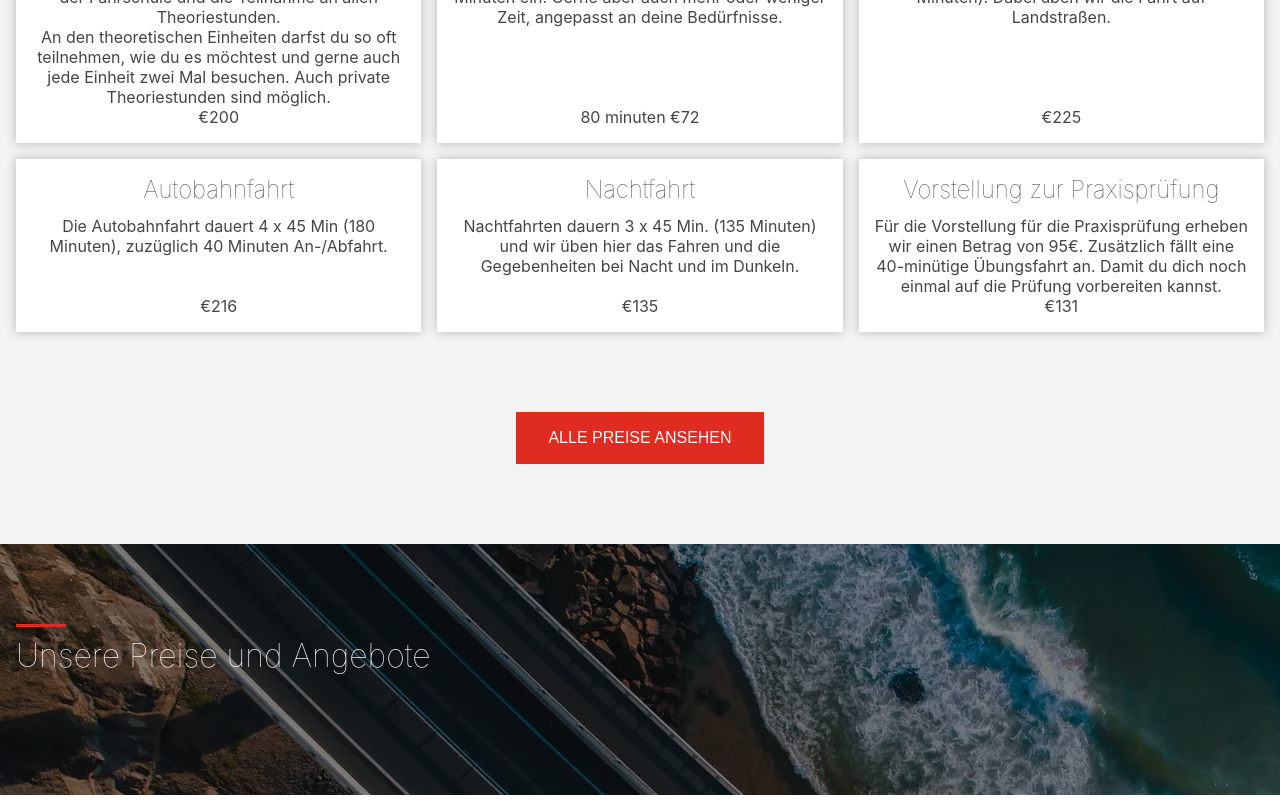
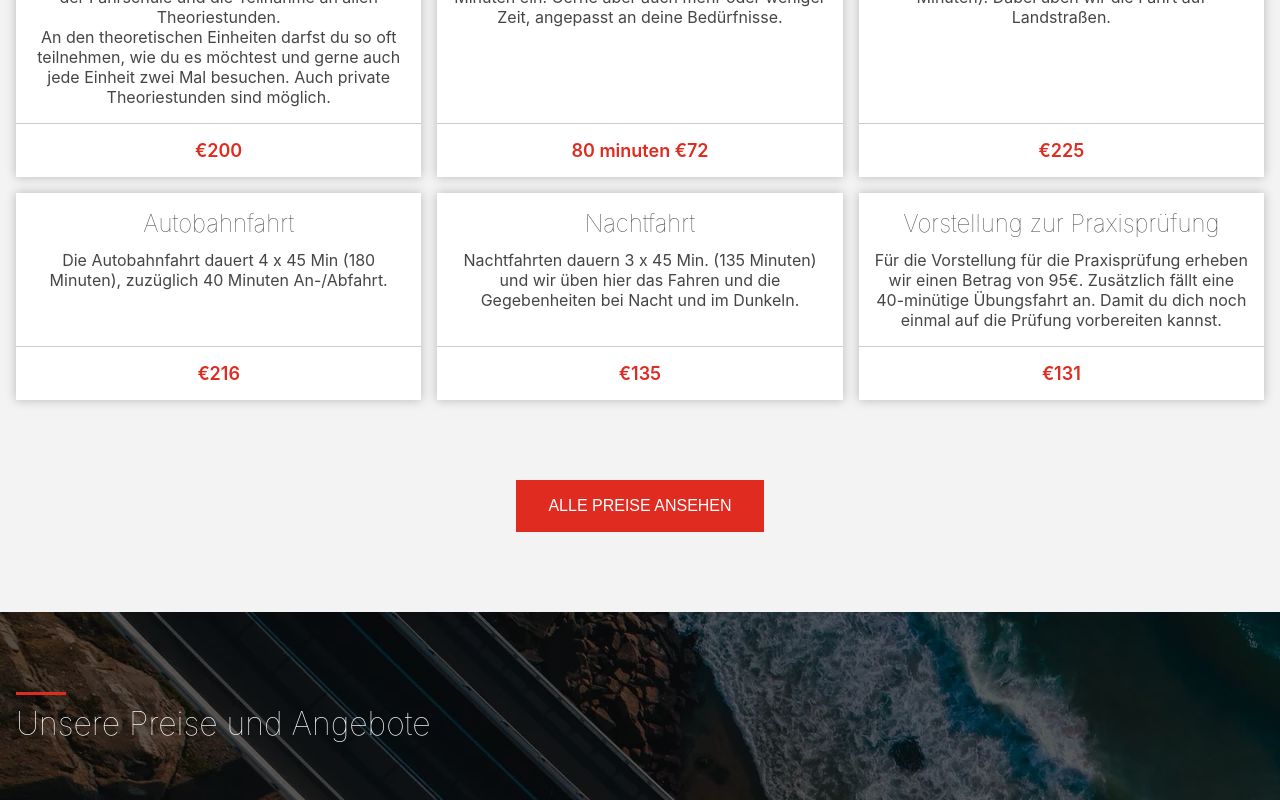
Before and after one commit to Zdobnov/fahrschule, a React (Create React App) app: page / in a window 1280 px wide. Shown: the part 1500-2300 px from the top of the page. Built offline with nearby package versions, Linux system fonts and the light colour scheme.

Commit message:
small UI fixes

```diff
--- a/src/index.scss
+++ b/src/index.scss
@@ -337,10 +337,10 @@ ol {
       top: 0;
       height: 100%;
       width: 100%;
-      background: rgba(0,0,0,.5);
+      background: rgba(0,0,0,.65);
     }
 
-    * {
+    .article__title {
       color: var(--color-white);
     }
   }
@@ -430,6 +430,17 @@ ol {
     font-size: 16px;
   }
 
+  &__additional-info {
+    border-top: 1px solid var(--color-separator);
+    width: 100%;
+    display: flex;
+    padding: 16px;
+    justify-content: center;
+    color: var(--color-primary);
+    font-size: 18px;
+    font-weight: 600;
+  }
+
   p {
     &:last-of-type {
       margin-bottom: auto;
--- a/src/pages/Contacts.js
+++ b/src/pages/Contacts.js
@@ -9,12 +9,15 @@ import iconCall from '../images/icons/call.svg';
 import iconPlace from '../images/icons/place.svg';
 import iconMail from '../images/icons/mail.svg';
 
+// background
+import background from '../images/wallpaper.webp';
+
 // styles
 import './Contacts.scss';
 
 const Contacts = () => (
   <main className="contacts">
-    <Section className="section--gray">
+    <Section className="section--background" style={{ backgroundImage: `url(${background})` }}>
       <Article title="Kontakte">
         <div className="grid grid--3">
           <div className="card">
--- a/src/pages/Main.js
+++ b/src/pages/Main.js
@@ -74,43 +74,43 @@ const Main = () => (
             <div className="card__content card__content--center">
               <h4 className="card__title">Anmeldung</h4>
               <p>Die Anmeldung beinhaltet die Registrierung in der Fahrschule und die Teilnahme an allen Theoriestunden.<br/>An den theoretischen Einheiten darfst du so oft teilnehmen, wie du es möchtest und gerne auch jede Einheit zwei Mal besuchen. Auch private Theoriestunden sind möglich.</p>
-              <div className="card__additional-info">€200</div>
             </div>
+            <div className="card__additional-info">€200</div>
           </div>
           <div className="card">
             <div className="card__content card__content--center">
               <h4 className="card__title">Fahrstunden</h4>
               <p>Für eine reguläre Fahrstunde planen wir 80 Minuten ein. Gerne aber auch mehr oder weniger Zeit, angepasst an deine Bedürfnisse.</p>
-              <div className="card__additional-info">80 minuten €72</div>
             </div>
+            <div className="card__additional-info">80 minuten €72</div>
           </div>
           <div className="card">
             <div className="card__content card__content--center">
               <h4 className="card__title">Überlandfahrt</h4>
               <p>Die Überlandfahrt dauert 5 x 45 Min (225 Minuten). Dabei üben wir die Fahrt auf Landstraßen.</p>
-              <div className="card__additional-info">€225</div>
             </div>
+            <div className="card__additional-info">€225</div>
           </div>
           <div className="card">
             <div className="card__content card__content--center">
               <h4 className="card__title">Autobahnfahrt</h4>
               <p>Die Autobahnfahrt dauert 4 x 45 Min (180 Minuten), zuzüglich 40 Minuten An-/Abfahrt.</p>
-              <div className="card__additional-info">€216</div>
             </div>
+            <div className="card__additional-info">€216</div>
           </div>
           <div className="card">
             <div className="card__content card__content--center">
               <h4 className="card__title">Nachtfahrt</h4>
               <p>Nachtfahrten dauern 3 x 45 Min. (135 Minuten) und wir üben hier das Fahren und die Gegebenheiten bei Nacht und im Dunkeln.</p>
-              <div className="card__additional-info">€135</div>
             </div>
+            <div className="card__additional-info">€135</div>
           </div>
           <div className="card">
             <div className="card__content card__content--center">
               <h4 className="card__title">Vorstellung zur Praxisprüfung</h4>
               <p>Für die Vorstellung für die Praxisprüfung erheben wir einen Betrag von 95€. Zusätzlich fällt eine 40-minütige Übungsfahrt an. Damit du dich noch einmal auf die Prüfung vorbereiten kannst.</p>
-              <div className="card__additional-info">€131</div>
             </div>
+            <div className="card__additional-info">€131</div>
           </div>
         </div>
       </Article>
```
